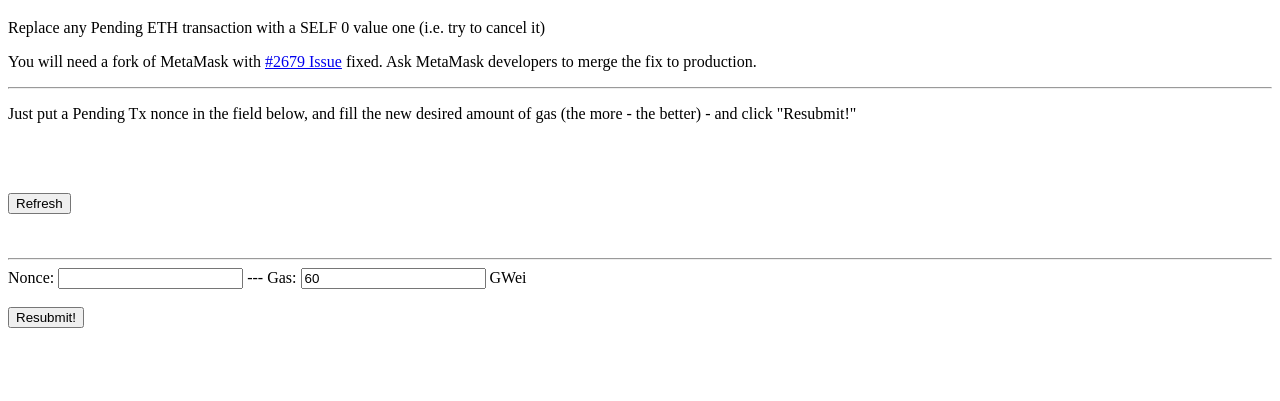
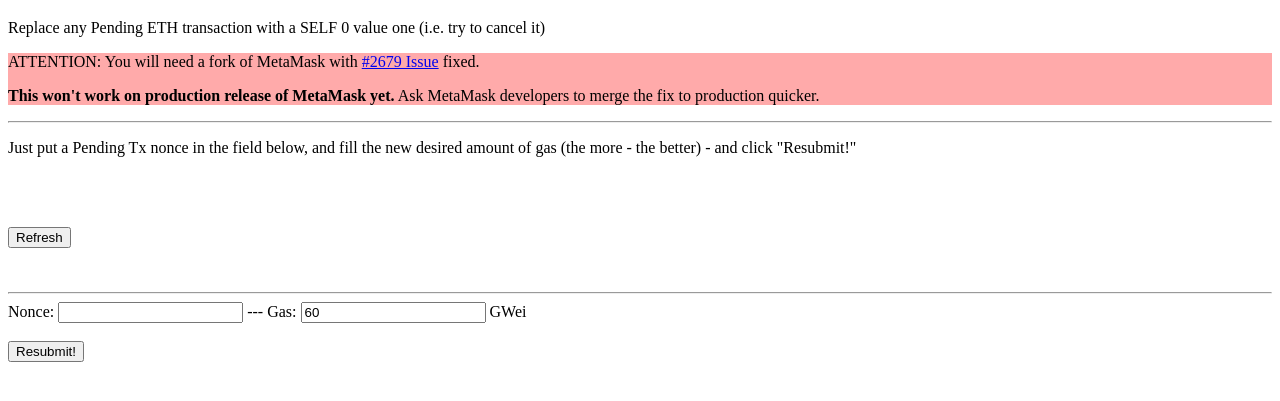
Before and after one commit to vicnaum/ethresubmit, a plain HTML site: page index.html in a window 1280 px wide. Shown: the part 61-462 px from the top of the page. Drawn offline with Linux system fonts and the light colour scheme.

Commit message:
description alert

```diff
--- a/index.html
+++ b/index.html
@@ -8,7 +8,10 @@
 <body>
 <h1>ETH Replacer</h1>
 <p>Replace any Pending ETH transaction with a SELF 0 value one (i.e. try to cancel it)</p>
-<p>You will need a fork of MetaMask with <a href="https://github.com/MetaMask/metamask-extension/pull/2679">#2679 Issue</a> fixed. Ask MetaMask developers to merge the fix to production.</p>
+<div style="background: #FAA">
+<p>ATTENTION: You will need a fork of MetaMask with <a href="https://github.com/MetaMask/metamask-extension/pull/2679">#2679 Issue</a> fixed.</p>
+<p><strong>This won't work on production release of MetaMask yet.</strong>  Ask MetaMask developers to merge the fix to production quicker.</p>
+</div>
 <hr/>
 <p>Just put a Pending Tx nonce in the field below, and fill the new desired amount of gas (the more - the better) - and click "Resubmit!"</p>
 <br/><br/><br/>
```
